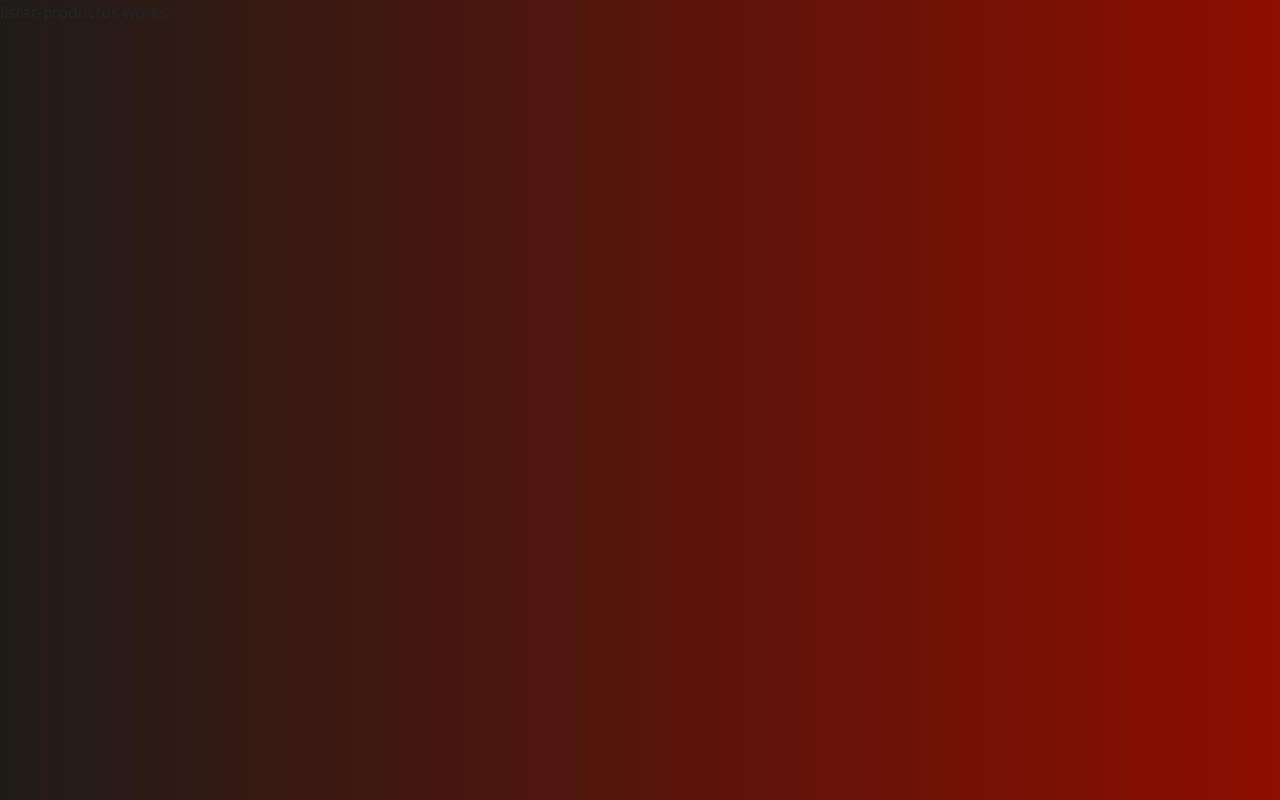
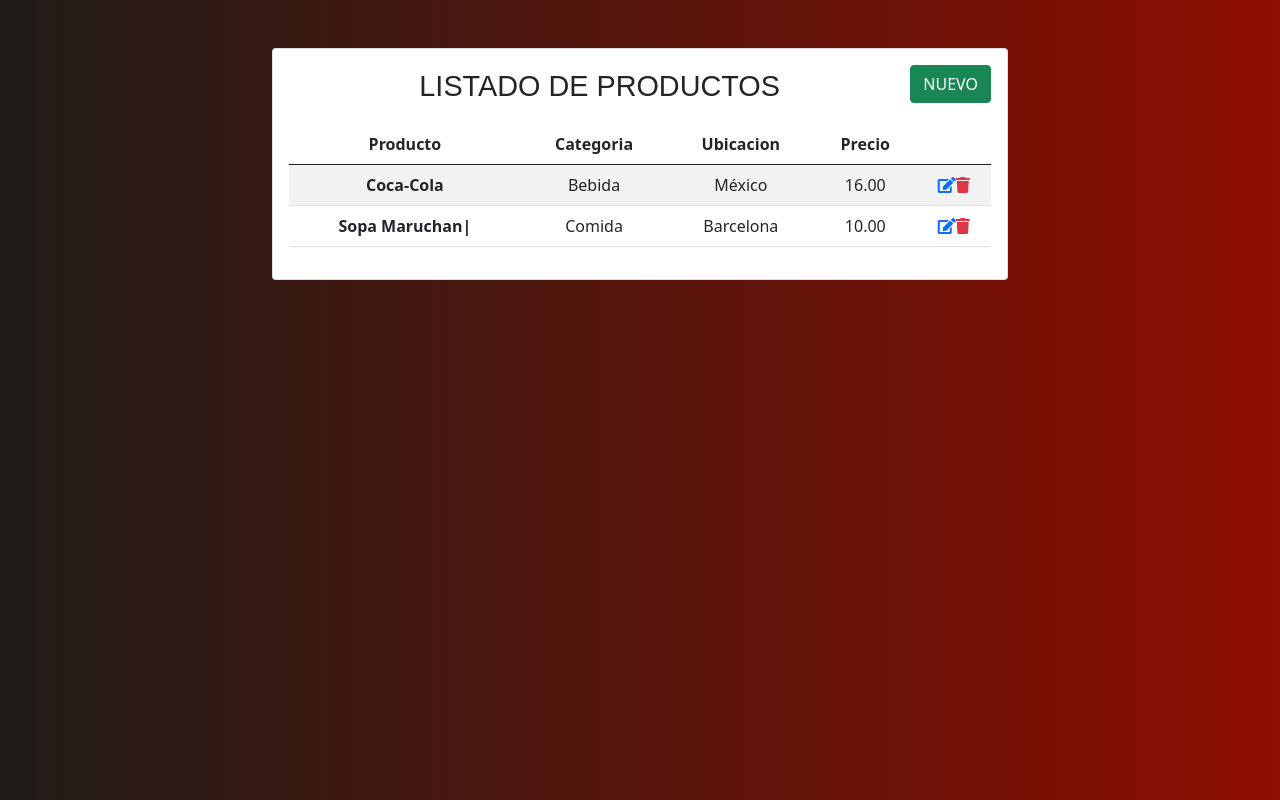
Before and after one commit to alejahndro02/crud, an Angular app in the folder cliente/: page / in a window 1280 px wide. Built offline with nearby package versions, Linux system fonts and the light colour scheme.

Commit message:
Se determino la estructura del componente

```diff
--- a/cliente/src/app/components/listar-productos/listar-productos.component.html
+++ b/cliente/src/app/components/listar-productos/listar-productos.component.html
@@ -1 +1,46 @@
-<p>listar-productos works!</p>
+<div class="container mt-5">
+    <div class="row">
+        <div class="col-lg-8 offset-lg-2">
+            <div class="card">
+                <div class="card-body text-center">
+                    <span class="titulo">LISTADO DE PRODUCTOS</span>
+                    <button class="btn btn-success float-end">NUEVO</button>
+                    <table class="table table-striped mt-3">
+                        <thead>
+                            <tr>
+                                <th scope="col">Producto</th>
+                                <th scope="col">Categoria</th>
+                                <th scope="col">Ubicacion</th>
+                                <th scope="col">Precio</th>
+                                <th scope="col"></th>
+                            </tr>
+                        </thead>
+                        <tbody>
+                            <tr>
+                                <th>Coca-Cola</th>
+                                <td>Bebida</td>
+                                <td>México</td>
+                                <td>16.00</td>
+                                <td>
+                                    <i class="fas fa-edit text-primary"></i>
+                                    <i class="fas fa-trash text-danger"></i>
+                                </td>
+                            </tr>
+                            <tr>
+                                <th>Sopa Maruchan|</th>
+                                <td>Comida</td>
+                                <td>Barcelona</td>
+                                <td>10.00</td>
+                                <td>
+                                    <i class="fas fa-edit text-primary"></i>
+                                    <i class="fas fa-trash text-danger"></i>
+                                </td>
+                            </tr>
+
+                        </tbody>
+                    </table>
+                </div>
+            </div>
+        </div>
+    </div>
+</div>
```
